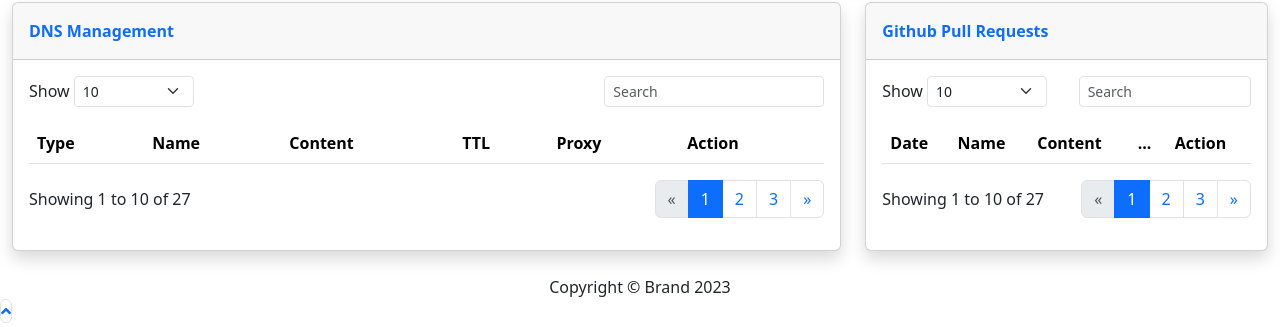
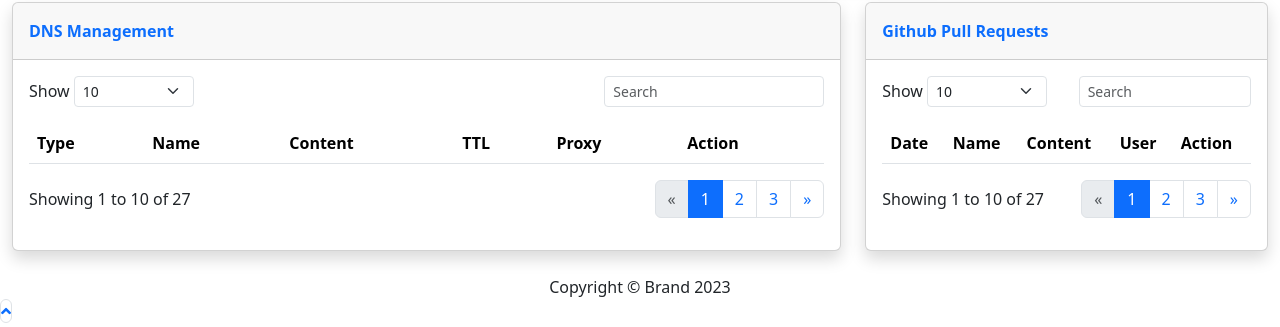
Before and after one commit to BlossomDNS/register, a Flask app: template templates/admin.html in a window 1280 px wide. Shown: the part 300-627 px from the top of the page. Run offline with Flask 3, Linux system fonts and the light colour scheme; the template is opened without the code that fills it, so the values that code supplies are empty; some libraries are stand-ins or nearby versions.

Commit message:
admin.html prs get author of the post

```diff
--- a/github.py
+++ b/github.py
@@ -31,5 +31,5 @@ def load_github_sites(app): #for main.py
     def pr():
         date_format = "%Y-%m-%dT%H:%M:%SZ"
         pulls_data = get_pr_date()
-        links = [{"title":pull["title"], "url": pull['html_url'], "date": datetime.strptime(pull['created_at'], date_format).strftime("%Y-%m-%d")} for pull in pulls_data]
+        links = [{"title":pull["title"], "url": pull['html_url'], "date": datetime.strptime(pull['created_at'], date_format).strftime("%Y-%m-%d"), "user":pull["user"]["login"]} for pull in pulls_data]
         return render_template('github.html', links = links, n = len(links))
--- a/main.py
+++ b/main.py
@@ -26,7 +26,7 @@ def admin():
     if not g.user:
         return redirect(url_for('login'))
 
-    links = [{"title":pull["title"], "url": pull['html_url'], "date": datetime.strptime(pull['created_at'], "%Y-%m-%dT%H:%M:%SZ").strftime("%Y-%m-%d")} for pull in get_pr_date()]
+    links = [{"title":pull["title"], "url": pull['html_url'], "date": datetime.strptime(pull['created_at'], "%Y-%m-%dT%H:%M:%SZ").strftime("%Y-%m-%d"), "user":pull["user"]["login"]} for pull in get_pr_date()]
     dns_content = [{"type":pull["type"], "name":pull["name"],"content":pull["content"],"proxied":pull["proxied"], "ttl":pull["ttl"]} for pull in cloudflare.getDNSrecords()]
 
     return render_template('admin.html', links = links, n = len(links), dns_content=dns_content, dns_n = len(dns_content), account_id=cloudflare_account_id)
--- a/templates/admin.html
+++ b/templates/admin.html
@@ -221,7 +221,7 @@
                                                     <th>Date</th>
                                                     <th>Name</th>
                                                     <th>Content</th>
-                                                    <th>...</th>
+                                                    <th>User</th>
                                                     <th>Action</th>
                                                 </tr>
                                             </thead>
@@ -231,7 +231,7 @@
                                                     <td>{{link.date}}</td>
                                                     <td>{{link.title}}</td>
                                                     <td><a href={{ link.url }} class="title">Link</a></td>
-                                                    <td>...</td>
+                                                    <td>{{link.user}}</td>
                                                     <td>N/A</td>
                                                 </tr>
                                                 {% endfor %}
```
